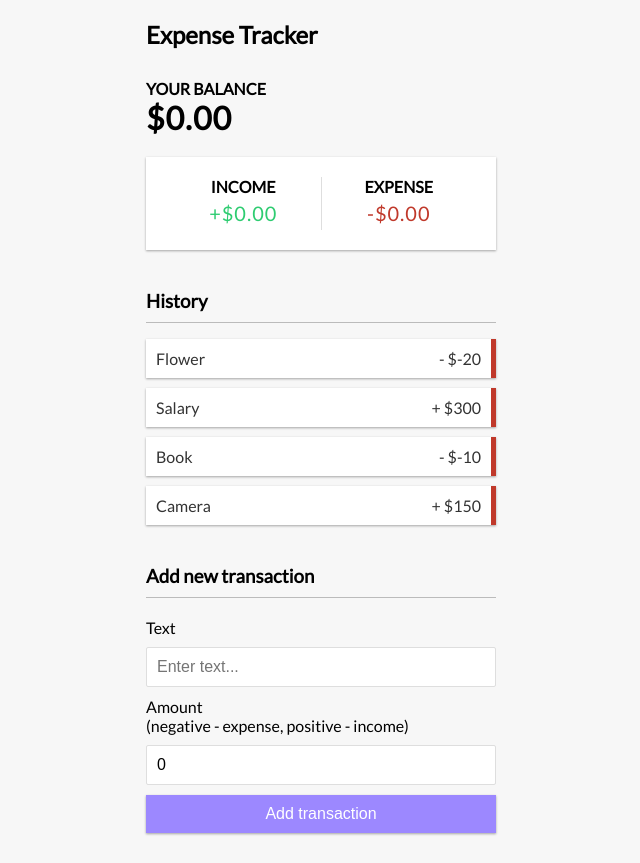
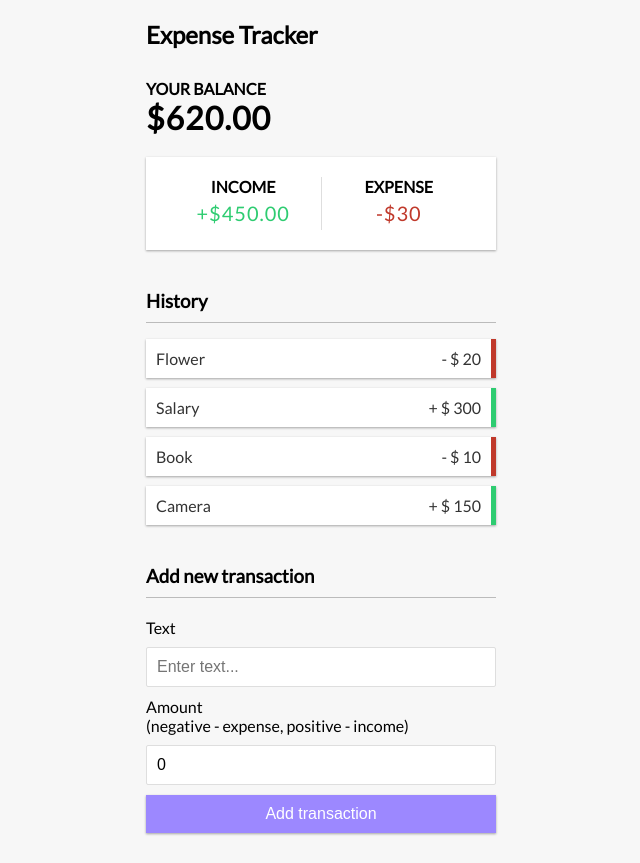
Before and after one commit to saddam-maratouq/Expense_Tracker, a React (Vite) app: page / in a window 1280 px wide. Shown: the whole page, without its empty margins (319-959 px from the left). Built offline with nearby package versions, Linux system fonts and the light colour scheme.

Commit message:
Handel Balnce , Income-Ixpenise component make it functionalty by useContext and make some condication to handel Nigitve sign twice , And learn how .reduce work exactly

```diff
--- a/src/App.jsx
+++ b/src/App.jsx
@@ -10,6 +10,7 @@ import GlobalProvider from './context/GlobalCxt'
 function App() {
 
   return (
+
     <GlobalProvider >
    <Header/>
    <div className ='container'>
@@ -19,7 +20,9 @@ function App() {
     <AddTransaction/>
    </div>
     </GlobalProvider>
-  )
+
+ )
+
 }
 
 export default App
--- a/src/component/Balnce.jsx
+++ b/src/component/Balnce.jsx
@@ -1,14 +1,28 @@
-import React from "react";
+import React, { useContext } from "react";
 
+import {globalContext}  from '../context/GlobalCxt'
 
 
 
 const Balnce = () => {
+
+  const { transction } = useContext(globalContext)
+
+  const amount = transction.map(trans=> trans.amount) //[-20,300,-10,150]
+
+  const reducer = (acc,item) => acc + item
+
+  const total = amount.reduce(reducer,200).toFixed(2)
+
+  // console.log(total);
+
+
+
   return (
 
     <>
       <h4>Your Balance</h4>
-      <h1 >$0.00</h1>
+      <h1 > ${total} </h1>
     </>
 
   );
--- a/src/component/IncomeExpenses.jsx
+++ b/src/component/IncomeExpenses.jsx
@@ -1,16 +1,44 @@
-import React from 'react'
+import React, { useContext } from "react";
+
+import {globalContext}  from '../context/GlobalCxt'
 
 const IncomeExpenses = () => {
+
+  const { transction } = useContext(globalContext)
+
+  const amount = transction.map(trans=> trans.amount) //[-20,300,-10,150]
+
+
+
+  const reducer = (acc,item) => acc + item
+
+  const income =  amount
+  .filter(item => item > 0 )  //[300,150]
+  .reduce(reducer).toFixed(2)
+
+    // console.log(income);
+
+
+
+    const expense =  (amount
+  .filter(item => item < 0 )  //[-20,-10]
+  .reduce(reducer).toFixed(2) ) * -1
+
+ console.log(expense);
+
+
+
+
     return (
 
         <div className="inc-exp-container">
         <div>
           <h4>Income</h4>
-          <p className="money plus">+$0.00</p>
+          <p className="money plus">+${income}</p>
         </div>
         <div>
           <h4>Expense</h4>
-          <p  className="money minus">-$0.00</p>
+          <p  className="money minus">-${expense}</p>
         </div>
       </div>
 
--- a/src/component/Transaction.jsx
+++ b/src/component/Transaction.jsx
@@ -7,11 +7,13 @@ const Transaction = ({trans}) => {
 
     const Sign = trans.amount < 0  ? '-' : '+'
 
+    const classCouler = trans.amount < 0  ? 'minus' : 'plus'
+
     return (
 
-        <li className="minus" >
+        <li className={classCouler} >
 
-          {trans.text} <span> {Sign} ${trans.amount} </span>
+          {trans.text} <span> {Sign} $ {Math.abs(trans.amount )}  </span>
 
           <button className="delete-btn">x</button>
         </li>
--- a/src/component/TransactionList.jsx
+++ b/src/component/TransactionList.jsx
@@ -6,7 +6,7 @@ const TransactionList = () => {
 
   const {transction } = useContext(globalContext)
 
-console.log(transction);
+// console.log(transction);
 
 
   return (
```
Also changed, not shown: src/context/GlobalCxt.jsx (line endings or trailing spaces), 1 other file (tests, documents, lock files or other folders).
